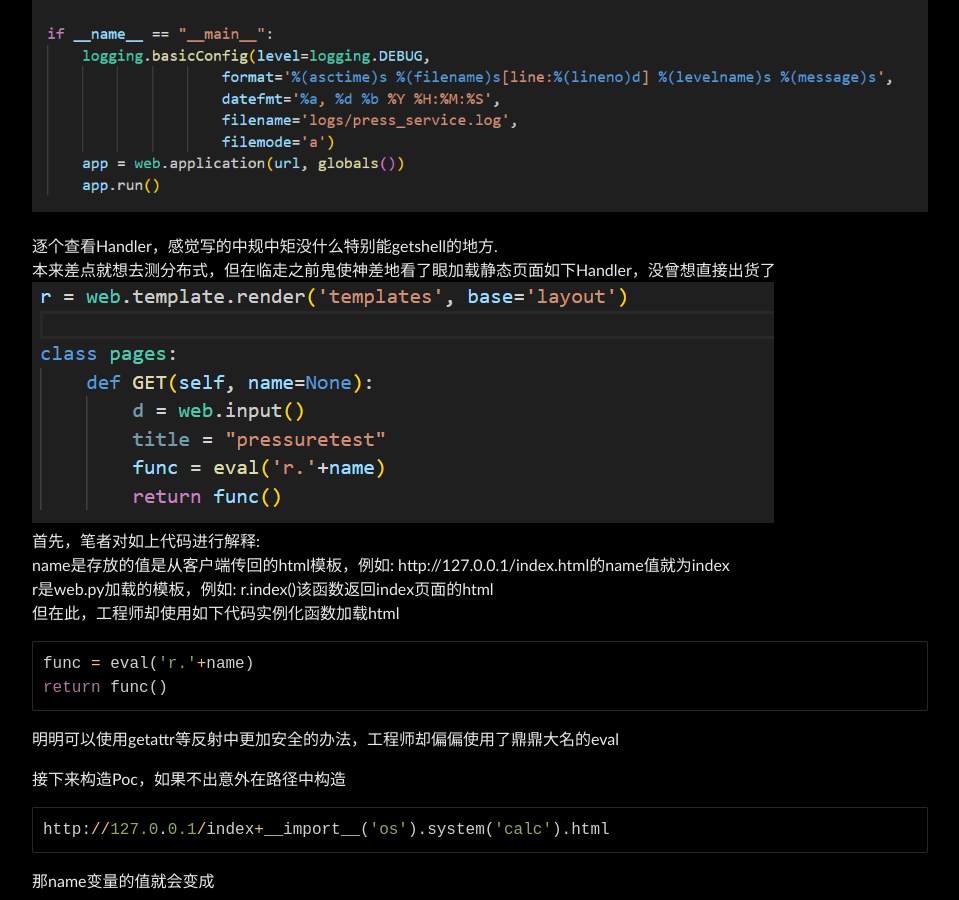
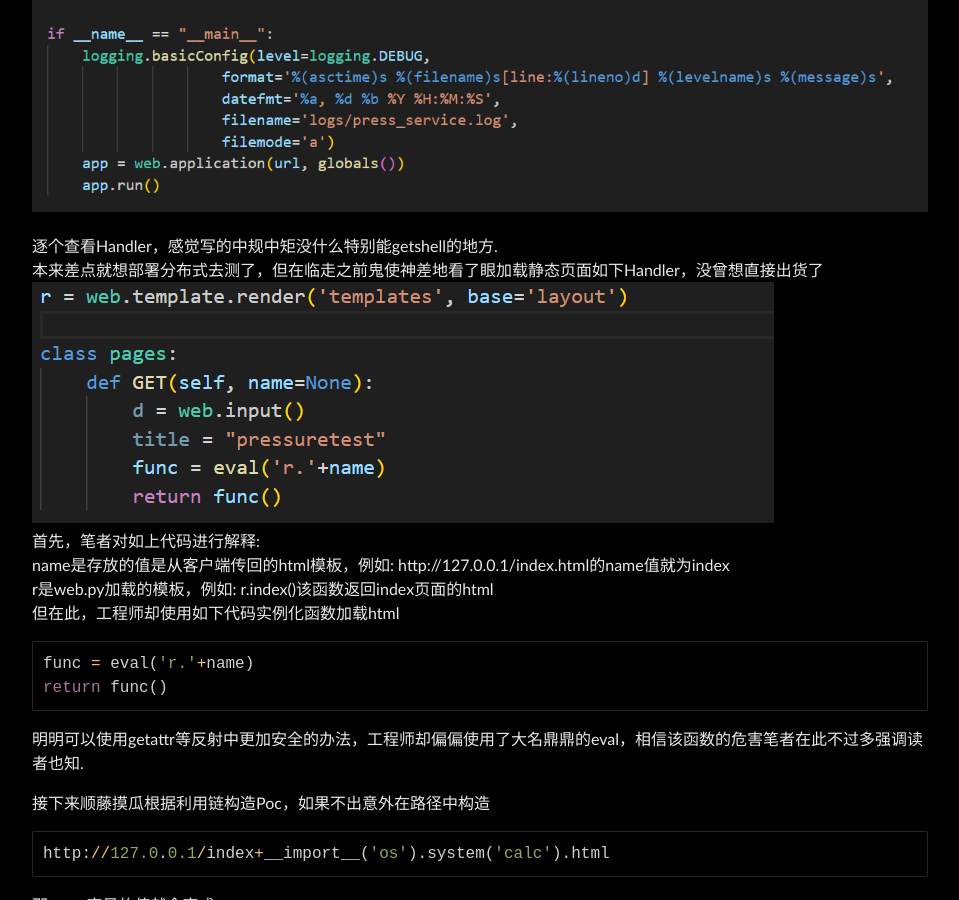
Before and after one commit to Leeyangee/leeyangee.github.io, a Jekyll site: the page built from _posts/2024-03-24-某大厂Web应用审计实战-从不出货到拿下小通用RCE.md, in a window 1280 px wide and 900 px high, scrolled down 2708 px. Shown: the whole window, without its empty margins (160-1119 px from the left). Built offline with Jekyll 4.4.1, drawn with Linux system fonts in a browser that asks for light colours; some of the changed text lies outside the part shown.

Commit message:
Update 2024-03-24-某大厂Web应用审计实战-从不出货到拿下小通用RCE.md

````diff
--- a/_posts/2024-03-24-某大厂Web应用审计实战-从不出货到拿下小通用RCE.md
+++ b/_posts/2024-03-24-某大厂Web应用审计实战-从不出货到拿下小通用RCE.md
@@ -39,10 +39,10 @@
 在此笔者通过遗留的commits信息得到了该应用的部分开源版本2.0的代码:
 ![avatar](/image/2024-03-23-1.png)
 
-在README中，确实印证了我一开始的刻板印象: 该工具确实是一个分布式测试工具
+在README中，确实印证了我一开始的刻板印象: 该应用确实是一个分布式测试框架
 ![avatar](/image/2024-03-23-2.png)
 
-至此，通过观察代码，笔者大概了解了该工具的来龙去脉:
+至此，通过观察代码，笔者大概了解了该Web应用的来龙去脉:
 该Web应用是一个服务于该厂各业务线上的分布式测试框架，并且一直是仅限于内部使用. 后面大概在该框架发行两年后推出了该框架的开源分支，不过现如今该开源分支已经完全停止维护.
 
 # [](#header-1)0x04、正式审计
@@ -55,7 +55,7 @@
 ![avatar](/image/2024-03-23-3.png)
 
 逐个查看Handler，感觉写的中规中矩没什么特别能getshell的地方.
-本来差点就想去测分布式，但在临走之前鬼使神差地看了眼加载静态页面如下Handler，没曾想直接出货了
+本来差点就想部署分布式去测了，但在临走之前鬼使神差地看了眼加载静态页面如下Handler，没曾想直接出货了
 ![avatar](/image/2024-03-23-5.png)
 首先，笔者对如上代码进行解释:
 name是存放的值是从客户端传回的html模板，例如: http://127.0.0.1/index.html的name值就为index
@@ -65,9 +65,9 @@
 func = eval('r.'+name)
 return func()
 ```
-明明可以使用getattr等反射中更加安全的办法，工程师却偏偏使用了鼎鼎大名的eval
+明明可以使用getattr等反射中更加安全的办法，工程师却偏偏使用了大名鼎鼎的eval，相信该函数的危害笔者在此不过多强调读者也知.
 
-接下来构造Poc，如果不出意外在路径中构造
+接下来顺藤摸瓜根据利用链构造Poc，如果不出意外在路径中构造
 ```py
 http://127.0.0.1/index+__import__('os').system('calc').html
 ```
````
